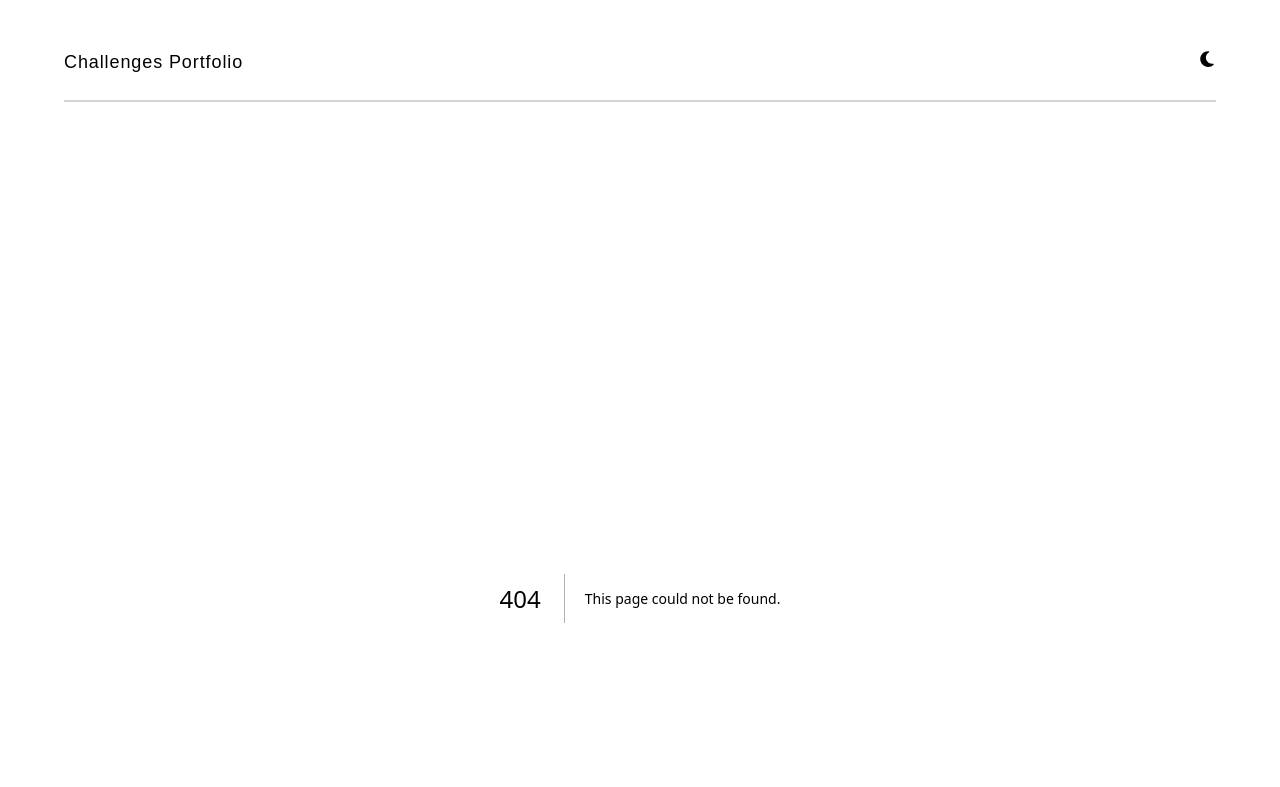
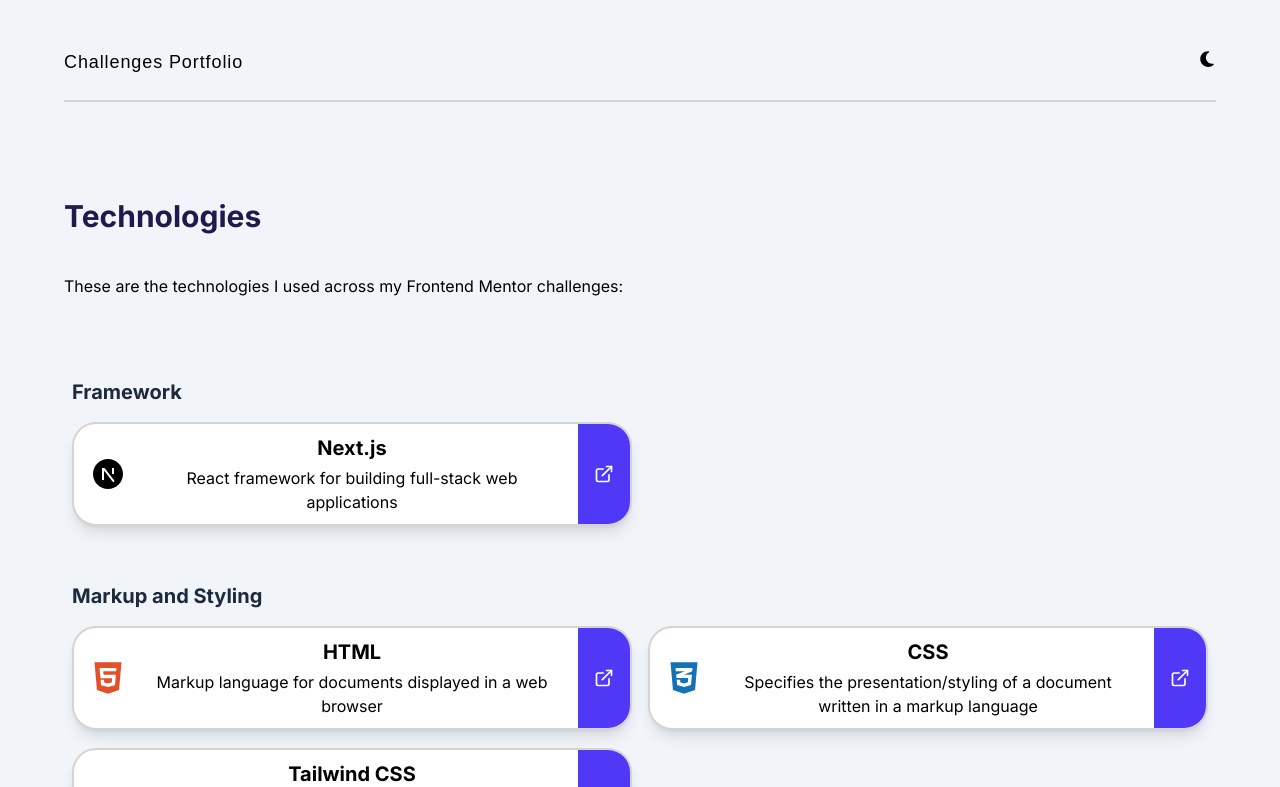
Before and after one commit to f29pereira/frontend-mentor-portfolio, a Next.js app: page /technologies in a window 1280 px wide. Before the commit this address had no page. Shown: the top 787 px of the page. Built offline with nearby package versions, Linux system fonts and the light colour scheme; a web font is replaced by a local one.

Commit message:
feat: add ChallengesPage and TechnologiesPage components
- Add ChallengesPage to render the challenge section
- Add TechnologiesPage to render the technologies section

```diff
--- /dev/null
+++ b/src/app/challenges/page.tsx
@@ -0,0 +1,13 @@
+import ChallengeProvider from "../components/context/ChallengeProvider/ChallengeProvider";
+import Challenge from "../components/sections/Challenge/Challenge";
+
+/**
+ *  Renders the challenges page
+ */
+export default function ChallengesPage() {
+  return (
+    <ChallengeProvider>
+      <Challenge />
+    </ChallengeProvider>
+  );
+}
--- /dev/null
+++ b/src/app/technologies/page.tsx
@@ -0,0 +1,8 @@
+import Technology from "../components/sections/Technology/Technology";
+
+/**
+ *  Renders the technologies page
+ */
+export default function TechnologiesPage() {
+  return <Technology />;
+}
```
